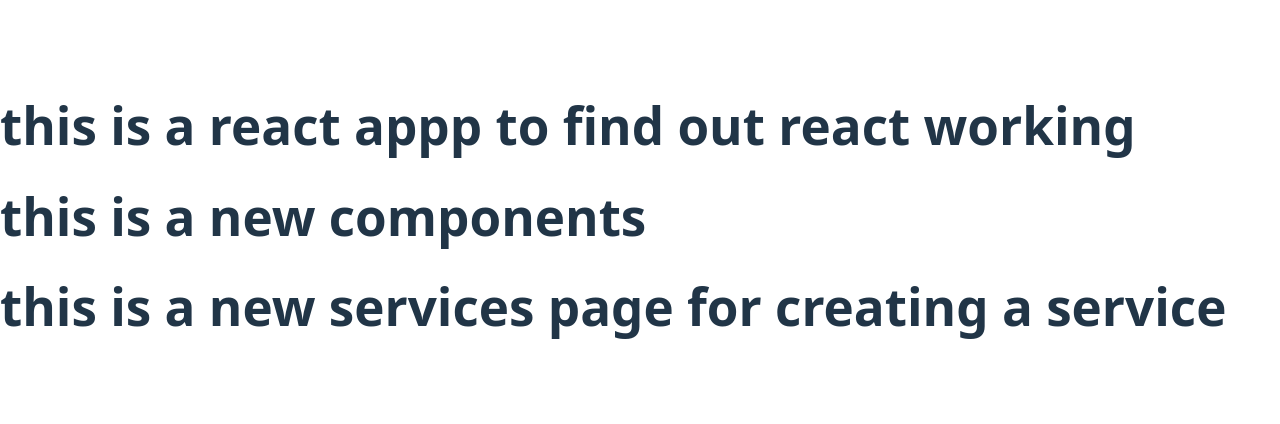
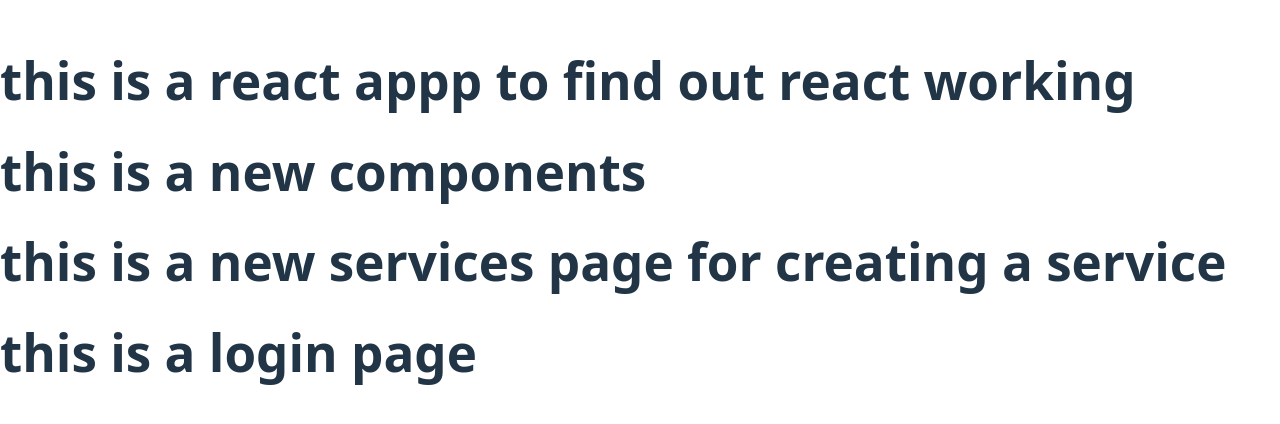
Before and after one commit to springboot44/react--app, a React (Vite) app in the folder react/: page / in a window 1280 px wide. Shown: the part 184-608 px from the top of the page. Built offline with nearby package versions, Linux system fonts and the light colour scheme.

Commit message:
login page is added in components folder

```diff
--- a/react/src/App.jsx
+++ b/react/src/App.jsx
@@ -1,8 +1,9 @@
-import { useState } from 'react'
+
 
 import Home from './components/Home'
 
 import Services from './components/Services'
+import Login from './components/Login'
 
 function App() {
 
@@ -13,6 +14,8 @@ function App() {
 
       <Home/>
       <Services/>
+      <Login/>
+
 
     </>
   )
--- /dev/null
+++ b/react/src/components/Login.jsx
@@ -0,0 +1,13 @@
+import React from 'react'
+
+
+const Login=()=>{
+    return (
+        <div>
+
+            <h1>this is a login page </h1>
+        </div>
+    )
+}
+
+export default Login;
```
